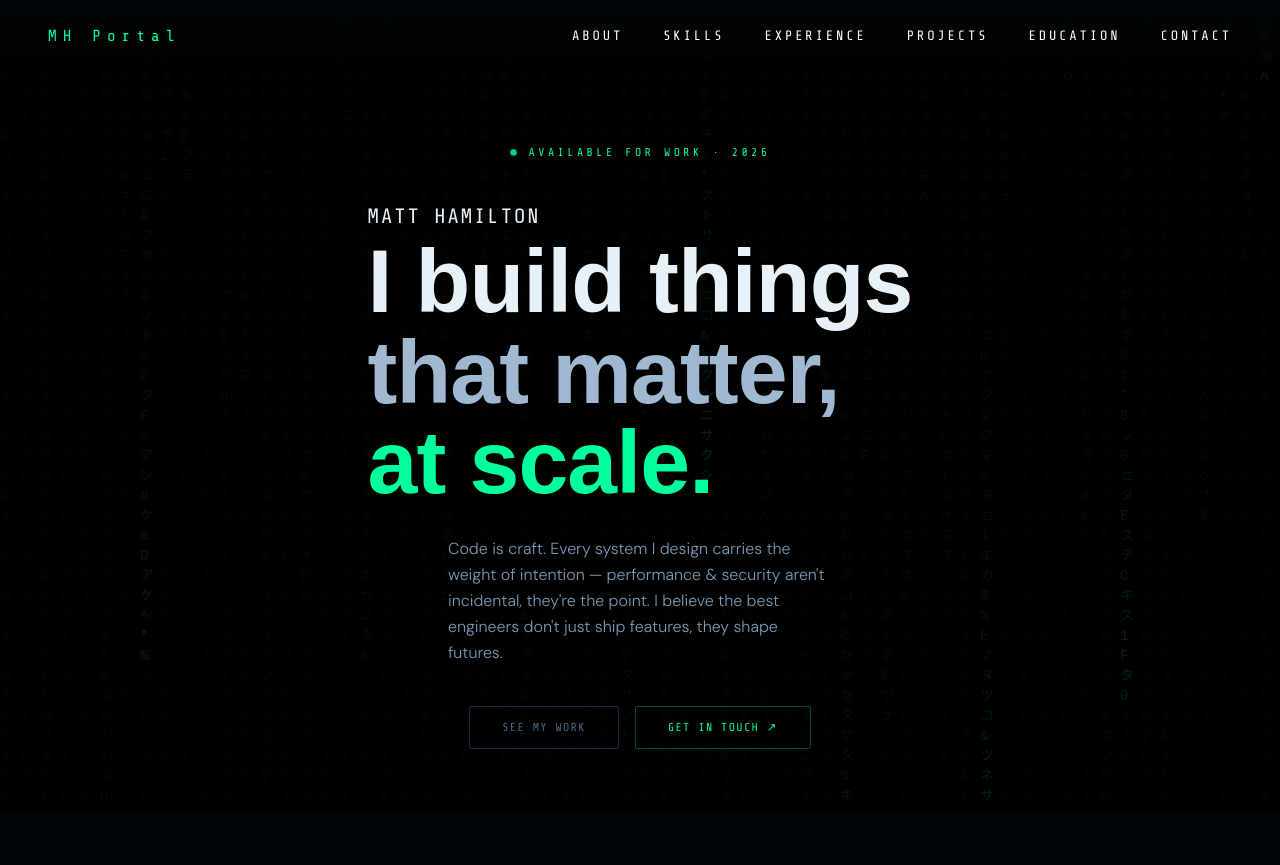
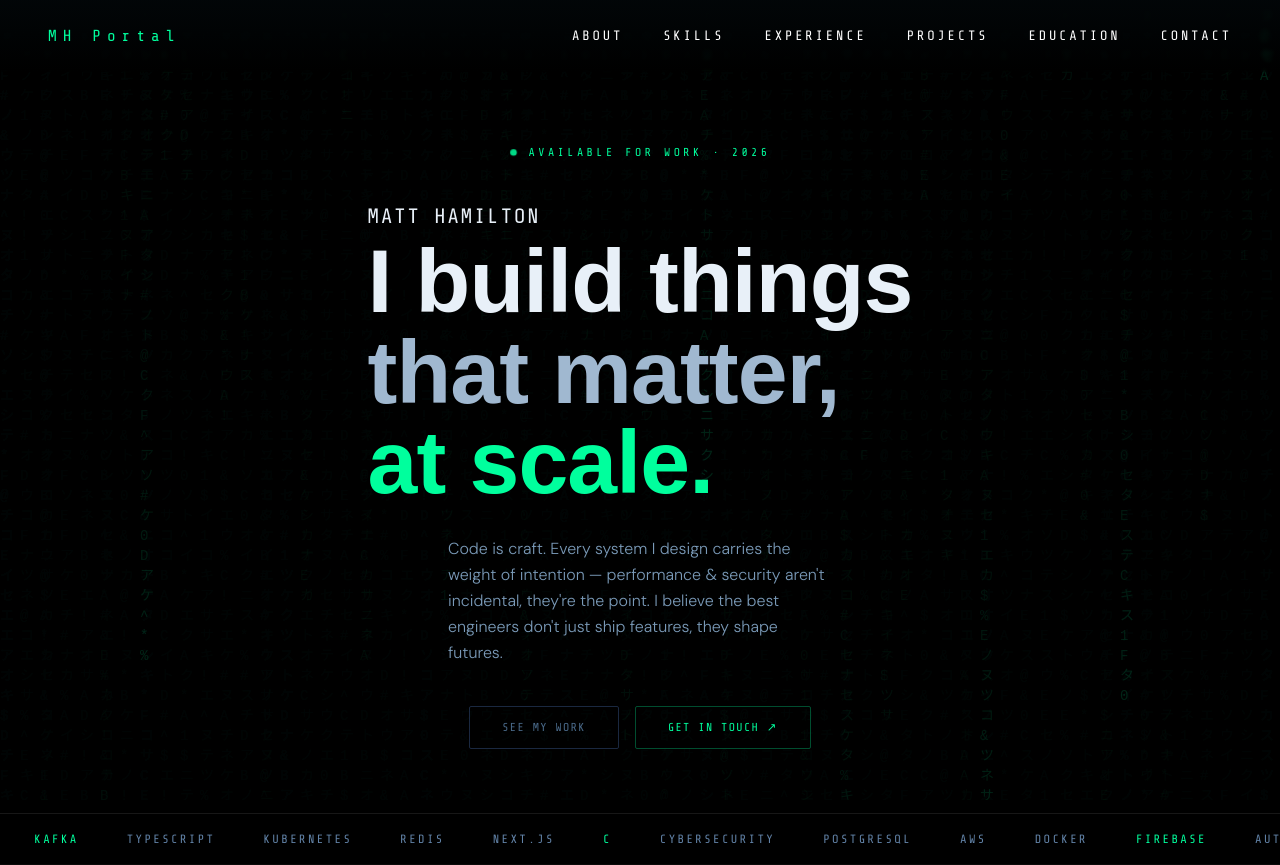
Before and after one commit to Matt-Hamilton-GitHub/mh.portal.v2.0, a React (Vite) app: page / in a window 1280 px wide. Before the commit the page ends 813 px from the top, so only its background shows below. Built offline with nearby package versions, Linux system fonts and the light colour scheme; a web font is replaced by a local one.

Commit message:
added: marquee + thech stack

```diff
--- a/src/PortalV2_0.jsx
+++ b/src/PortalV2_0.jsx
@@ -1,4 +1,5 @@
 import HeroSection from "./components/HeroSection"
+import Marquee from "./components/Marquee"
 import Navbar from "./components/Navbar"
 
 
@@ -14,6 +15,7 @@ const PortalV2_0 = () => {
     >
       <Navbar />
       <HeroSection />
+      <Marquee />
     </div>
   )
 }
--- /dev/null
+++ b/src/components/Marquee.jsx
@@ -0,0 +1,15 @@
+import { MARQUEE_WORDS } from "../utils/data"
+
+const Marquee = () => {
+  return (
+    <div className="relative overflow-hidden py-4 z-1" style={{ borderTop: "1px solid rgba(255,255,255,.09)", borderBottom: "1px solid rgba(255,255,255,.04)"}}>
+            <div className="marquee-track flex gap-12 whitespace-nowrap">
+              {[...MARQUEE_WORDS, ...MARQUEE_WORDS].map((w, i) => (
+                <span key={i} style={{ fontFamily: "'Share Tech Mono', monospace", fontSize: "0.75rem", color: i % 5 === 2 ? "var(--main-matrix-green)" : "var(--second-grey)", letterSpacing: "0.2em", textTransform: "uppercase" }}>{w}</span>
+              ))}
+            </div>
+          </div>
+  )
+}
+
+export default Marquee
--- a/src/index.css
+++ b/src/index.css
@@ -3,6 +3,7 @@
 
 :root {
     --main-matrix-green: #00ff9d;
+    --second-grey: #6283a8;
 }
 a {
 }
--- a/src/utils/data.js
+++ b/src/utils/data.js
@@ -3,7 +3,7 @@ export const ME = {
   name: "MATT HAMILTON",
   initials: "MC",
   title: "Software Engineer",
-  tagline: ["I build  things", "that matter,", "at scale."],
+  tagline: ["I build things", "that matter,", "at scale."],
   manifesto: "Code is craft. Every system I design carries the weight of intention — performance & security aren't incidental, they're the point. I believe the best engineers don't just ship features, they shape futures.",
   about: "Six years ago I wrote my first real production bug and fixed it at 2 AM with cold coffee and a rubber duck. That feeling — the deep satisfaction of making something complex finally work — never left. Today I lead architecture on systems that process millions of events daily, mentor engineers early in their careers, and stay restless about what comes next.",
 };
@@ -46,4 +46,4 @@ export const COURSEWORK = [
   "EE 126 — Probability & Random Processes",
 ];
 
-export const MARQUEE_WORDS = ["React","Go","Rust","Kafka","TypeScript","Kubernetes","Redis","Next.js","gRPC","WebAssembly","PostgreSQL","AWS","Docker","Terraform"];
+export const MARQUEE_WORDS = ["React","Python","Kafka","TypeScript","Kubernetes","Redis","Next.js","C","Cybersecurity","PostgreSQL","AWS","Docker","Firebase", "Auth0", "Stripe","MangoDB"];
```
